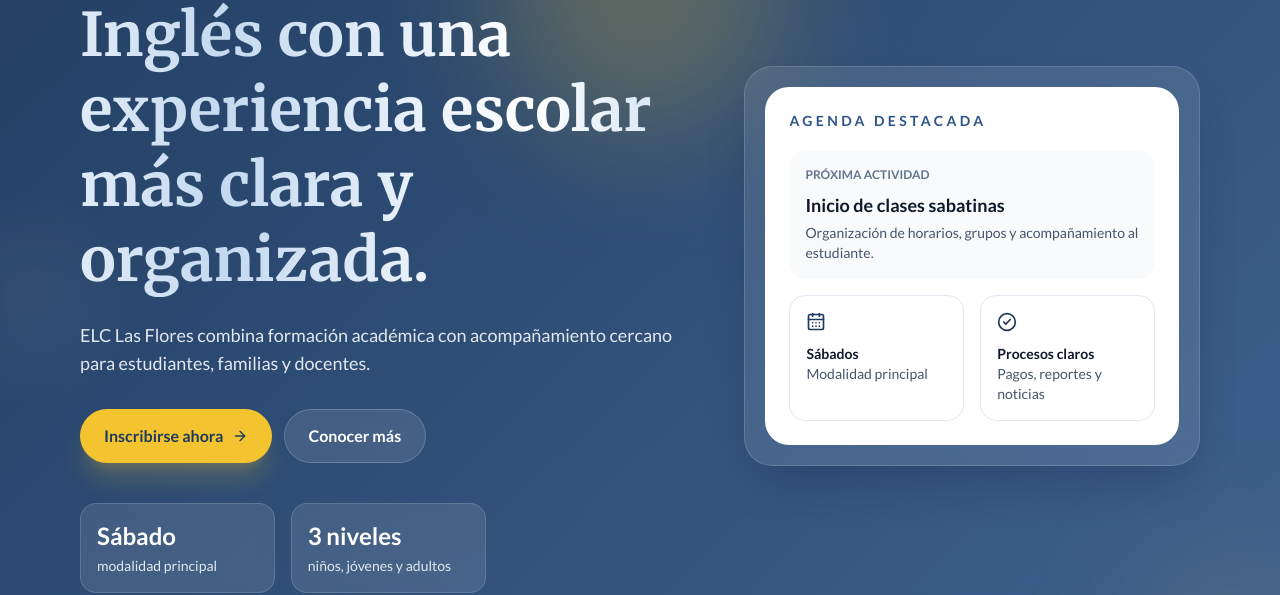
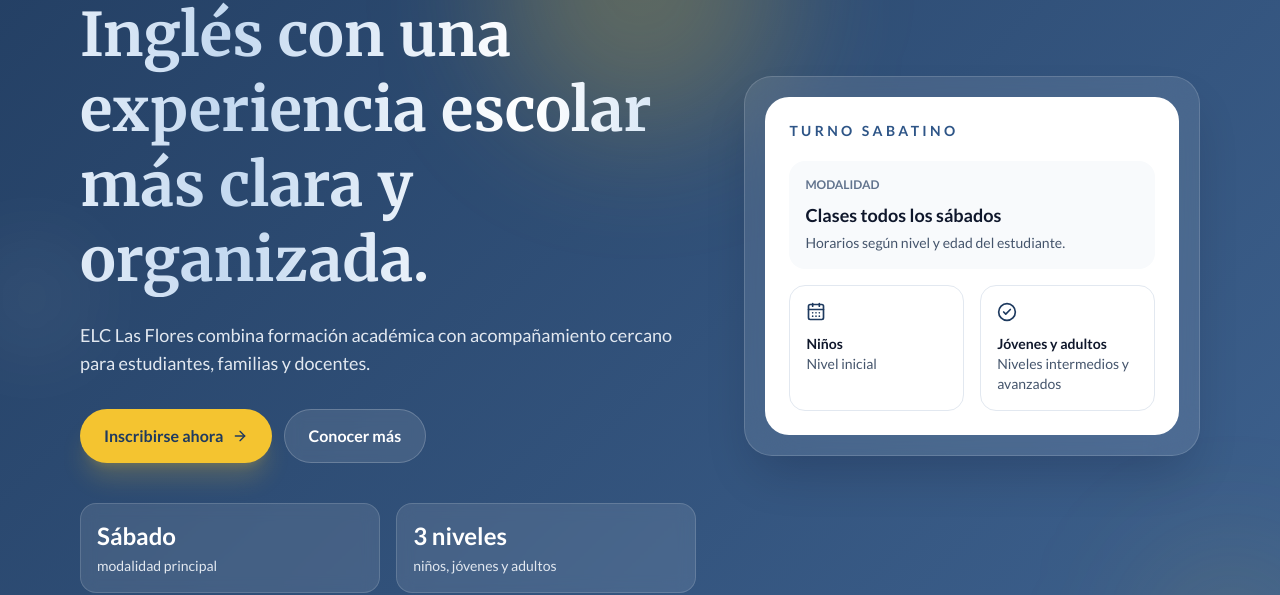
Before and after one commit to Kevin8775/ELC-Las-Flores, a Next.js app: page / in a window 1280 px wide. Shown: the part 246-841 px from the top of the page. Built offline with nearby package versions, Linux system fonts and the light colour scheme; no server answers.

Commit message:
refactor: improve landing page quality and accessibility

```diff
--- /dev/null
+++ b/src/components/icons.tsx
@@ -0,0 +1,23 @@
+export function FacebookIcon({ className }: { className?: string }) {
+  return (
+    <svg xmlns="http://www.w3.org/2000/svg" viewBox="0 0 24 24" fill="currentColor" className={className}>
+      <path d="M24 12.073c0-6.627-5.373-12-12-12s-12 5.373-12 12c0 5.99 4.388 10.954 10.125 11.854v-8.385H7.078v-3.47h3.047V9.43c0-3.007 1.792-4.669 4.533-4.669 1.312 0 2.686.235 2.686.235v2.953H15.83c-1.491 0-1.956.925-1.956 1.874v2.25h3.328l-.532 3.47h-2.796v8.385C19.612 23.027 24 18.062 24 12.073z" />
+    </svg>
+  );
+}
+
+export function TikTokIcon({ className }: { className?: string }) {
+  return (
+    <svg xmlns="http://www.w3.org/2000/svg" viewBox="0 0 24 24" fill="currentColor" className={className}>
+      <path d="M12.525.02c1.31-.02 2.61-.01 3.91-.02.08 1.53.63 3.09 1.75 4.17 1.12 1.11 2.7 1.62 4.24 1.79v4.03c-1.44-.05-2.89-.35-4.2-.97-.57-.26-1.1-.59-1.62-.93-.01 2.92.01 5.84-.02 8.75-.08 1.4-.54 2.79-1.35 3.94-1.31 1.92-3.58 3.17-5.91 3.21-1.43.08-2.86-.31-4.08-1.03-2.02-1.19-3.44-3.37-3.65-5.71-.02-.5-.03-1-.01-1.49.18-1.9 1.12-3.72 2.58-4.96 1.66-1.44 3.98-2.13 6.15-1.72.02 1.48-.04 2.96-.04 4.44-.99-.32-2.15-.23-3.02.37-.63.41-1.11 1.04-1.36 1.75-.21.51-.15 1.07-.14 1.61.24 1.64 1.82 3.02 3.5 2.87 1.12-.01 2.19-.66 2.77-1.61.19-.33.4-.67.41-1.06.1-1.79.06-3.57.07-5.36.01-4.03-.01-8.05.02-12.07z" />
+    </svg>
+  );
+}
+
+export function WhatsAppIcon({ className }: { className?: string }) {
+  return (
+    <svg xmlns="http://www.w3.org/2000/svg" viewBox="0 0 24 24" fill="currentColor" className={className}>
+      <path d="M17.472 14.382c-.297-.149-1.758-.867-2.03-.967-.273-.099-.471-.148-.67.15-.197.297-.767.966-.94 1.164-.173.199-.347.223-.644.075-.297-.15-1.255-.463-2.39-1.475-.883-.788-1.48-1.761-1.653-2.059-.173-.297-.018-.458.13-.606.134-.133.298-.347.446-.52.149-.174.198-.298.298-.497.099-.198.05-.371-.025-.52-.075-.149-.669-1.612-.916-2.207-.242-.579-.487-.5-.669-.51-.173-.008-.371-.01-.57-.01-.198 0-.52.074-.792.372-.272.297-1.04 1.016-1.04 2.479 0 1.462 1.065 2.875 1.213 3.074.149.198 2.096 3.2 5.077 4.487.709.306 1.262.489 1.694.625.712.227 1.36.195 1.871.118.571-.085 1.758-.719 2.006-1.413.248-.694.248-1.289.173-1.413-.074-.124-.272-.198-.57-.347m-5.421 7.403h-.004a9.87 9.87 0 01-5.031-1.378l-.361-.214-3.741.982.998-3.648-.235-.374a9.86 9.86 0 01-1.51-5.26c.001-5.45 4.436-9.884 9.888-9.884 2.64 0 5.122 1.03 6.988 2.898a9.825 9.825 0 012.893 6.994c-.003 5.45-4.437 9.884-9.885 9.884m8.413-18.297A11.815 11.815 0 0012.05 0C5.495 0 .16 5.335.157 11.892c0 2.096.547 4.142 1.588 5.945L.057 24l6.305-1.654a11.882 11.882 0 005.683 1.448h.005c6.554 0 11.89-5.335 11.893-11.893a11.821 11.821 0 00-3.48-8.413z" />
+    </svg>
+  );
+}
--- a/src/components/landing/BackToTop.tsx
+++ b/src/components/landing/BackToTop.tsx
@@ -1,38 +1,24 @@
 "use client";
 
-import { useEffect, useRef, useState } from "react";
+import { useEffect, useState } from "react";
 import { ArrowUp } from "lucide-react";
 
 export function BackToTop() {
   const [visible, setVisible] = useState(false);
-  const [opacity, setOpacity] = useState(0);
-  const ref = useRef<HTMLDivElement>(null);
 
   useEffect(() => {
-    const sentinel = document.createElement("div");
-    sentinel.style.height = "1px";
-    sentinel.style.position = "absolute";
-    sentinel.style.top = "400px";
-    document.body.appendChild(sentinel);
-
-    const observer = new IntersectionObserver(
-      ([entry]) => {
-        const show = !entry.isIntersecting;
-        setVisible(show);
-        requestAnimationFrame(() => setOpacity(show ? 1 : 0));
-      },
-      { threshold: 0 }
-    );
-
-    observer.observe(sentinel);
-    return () => {
-      observer.disconnect();
-      document.body.removeChild(sentinel);
-    };
+    const onScroll = () => setVisible(window.scrollY > 400);
+    window.addEventListener("scroll", onScroll, { passive: true });
+    onScroll();
+    return () => window.removeEventListener("scroll", onScroll);
   }, []);
 
   return (
-    <div ref={ref} className="fixed bottom-5 left-5 z-40" style={{ opacity, transform: `scale(${visible ? 1 : 0.8})`, transition: "opacity 0.3s ease, transform 0.3s ease", pointerEvents: visible ? "auto" : "none" }}>
+    <div
+      className={`fixed bottom-5 left-5 z-40 transition-all duration-300 ${
+        visible ? "opacity-100 scale-100" : "opacity-0 scale-90 pointer-events-none"
+      }`}
+    >
       <button
         type="button"
         onClick={() => window.scrollTo({ top: 0, behavior: "smooth" })}
--- a/src/components/landing/HeroSection.tsx
+++ b/src/components/landing/HeroSection.tsx
@@ -55,7 +55,7 @@ export function HeroSection() {
               Conocer más
             </a>
           </div>
-          <div className="mt-10 grid gap-4 sm:grid-cols-3" data-aos="fade-up" data-aos-delay="400">
+          <div className="mt-10 grid gap-4 sm:grid-cols-2" data-aos="fade-up" data-aos-delay="400">
             {stats.map((item) => (
               <div key={item.label} className="rounded-2xl border border-white/15 bg-white/10 p-4 backdrop-blur">
                 <p className="text-2xl font-black text-white">{item.value}</p>
@@ -71,23 +71,23 @@ export function HeroSection() {
           data-aos-delay="200"
         >
           <div className="rounded-[24px] bg-white p-6 text-slate-900">
-            <p className="text-sm font-semibold uppercase tracking-[0.24em] text-primary-light">Agenda destacada</p>
+            <p className="text-sm font-semibold uppercase tracking-[0.24em] text-primary-light">Turno sabatino</p>
             <div className="mt-5 space-y-4">
               <div className="rounded-2xl bg-slate-50 p-4">
-                <p className="text-xs font-semibold uppercase text-slate-500">Próxima actividad</p>
-                <p className="mt-2 text-lg font-bold">Inicio de clases sabatinas</p>
-                <p className="mt-1 text-sm text-slate-600">Organización de horarios, grupos y acompañamiento al estudiante.</p>
+                <p className="text-xs font-semibold uppercase text-slate-500">Modalidad</p>
+                <p className="mt-2 text-lg font-bold">Clases todos los sábados</p>
+                <p className="mt-1 text-sm text-slate-600">Horarios según nivel y edad del estudiante.</p>
               </div>
               <div className="grid gap-4 sm:grid-cols-2">
                 <div className="rounded-2xl border border-slate-200 p-4">
                   <CalendarDays className="h-5 w-5 text-primary" />
-                  <p className="mt-3 text-sm font-semibold text-slate-900">Sábados</p>
-                  <p className="text-sm text-slate-600">Modalidad principal</p>
+                  <p className="mt-3 text-sm font-semibold text-slate-900">Niños</p>
+                  <p className="text-sm text-slate-600">Nivel inicial</p>
                 </div>
                 <div className="rounded-2xl border border-slate-200 p-4">
                   <CheckCircle2 className="h-5 w-5 text-primary" />
-                  <p className="mt-3 text-sm font-semibold text-slate-900">Procesos claros</p>
-                  <p className="text-sm text-slate-600">Pagos, reportes y noticias</p>
+                  <p className="mt-3 text-sm font-semibold text-slate-900">Jóvenes y adultos</p>
+                  <p className="text-sm text-slate-600">Niveles intermedios y avanzados</p>
                 </div>
               </div>
             </div>
--- a/src/components/landing/NewsSection.tsx
+++ b/src/components/landing/NewsSection.tsx
@@ -113,9 +113,6 @@ export function NewsSection() {
                       <span className="text-xs text-slate-500">{formatDate(item.createdAt)}</span>
                     </div>
                     <h3 className="mt-5 text-xl font-bold text-slate-900">{item.titulo}</h3>
-                    <p className="mt-3 text-sm leading-7 text-slate-600">
-                      Información institucional, eventos y comunicados para mantener a la comunidad al día.
-                    </p>
                   </article>
                 );
               })}
@@ -133,7 +130,10 @@ export function NewsSection() {
               </div>
             ) : (
               <form onSubmit={handleSubmit} className="mt-6 space-y-4">
+                <div>
+                  <label htmlFor="c-correo" className="sr-only">Tu correo electrónico</label>
                   <input
+                    id="c-correo"
                     type="email"
                     placeholder="Tu correo electrónico"
                     value={correo}
@@ -141,7 +141,11 @@ export function NewsSection() {
                     required
                     className="w-full rounded-xl border border-slate-200 px-4 py-3 text-sm outline-none transition focus:border-primary focus:ring-2 focus:ring-primary/10"
                   />
+                </div>
+                <div>
+                  <label htmlFor="c-mensaje" className="sr-only">Tu comentario</label>
                   <textarea
+                    id="c-mensaje"
                     placeholder="Escribe tu comentario..."
                     rows={4}
                     value={mensaje}
@@ -149,6 +153,7 @@ export function NewsSection() {
                     required
                     className="w-full resize-none rounded-xl border border-slate-200 px-4 py-3 text-sm outline-none transition focus:border-primary focus:ring-2 focus:ring-primary/10"
                   />
+                </div>
                 {error && <p className="text-sm text-red-600">{error}</p>}
                 <button
                   type="submit"
--- a/src/components/landing/SocialSection.tsx
+++ b/src/components/landing/SocialSection.tsx
@@ -1,18 +1,4 @@
-function FacebookIcon({ className }: { className?: string }) {
-  return (
-    <svg xmlns="http://www.w3.org/2000/svg" viewBox="0 0 24 24" fill="currentColor" className={className}>
-      <path d="M24 12.073c0-6.627-5.373-12-12-12s-12 5.373-12 12c0 5.99 4.388 10.954 10.125 11.854v-8.385H7.078v-3.47h3.047V9.43c0-3.007 1.792-4.669 4.533-4.669 1.312 0 2.686.235 2.686.235v2.953H15.83c-1.491 0-1.956.925-1.956 1.874v2.25h3.328l-.532 3.47h-2.796v8.385C19.612 23.027 24 18.062 24 12.073z" />
-    </svg>
-  );
-}
-
-function TikTokIcon({ className }: { className?: string }) {
-  return (
-    <svg xmlns="http://www.w3.org/2000/svg" viewBox="0 0 24 24" fill="currentColor" className={className}>
-      <path d="M12.525.02c1.31-.02 2.61-.01 3.91-.02.08 1.53.63 3.09 1.75 4.17 1.12 1.11 2.7 1.62 4.24 1.79v4.03c-1.44-.05-2.89-.35-4.2-.97-.57-.26-1.1-.59-1.62-.93-.01 2.92.01 5.84-.02 8.75-.08 1.4-.54 2.79-1.35 3.94-1.31 1.92-3.58 3.17-5.91 3.21-1.43.08-2.86-.31-4.08-1.03-2.02-1.19-3.44-3.37-3.65-5.71-.02-.5-.03-1-.01-1.49.18-1.9 1.12-3.72 2.58-4.96 1.66-1.44 3.98-2.13 6.15-1.72.02 1.48-.04 2.96-.04 4.44-.99-.32-2.15-.23-3.02.37-.63.41-1.11 1.04-1.36 1.75-.21.51-.15 1.07-.14 1.61.24 1.64 1.82 3.02 3.5 2.87 1.12-.01 2.19-.66 2.77-1.61.19-.33.4-.67.41-1.06.1-1.79.06-3.57.07-5.36.01-4.03-.01-8.05.02-12.07z" />
-    </svg>
-  );
-}
+import { FacebookIcon, TikTokIcon } from "@/components/icons";
 
 const socialLinks = [
   { icon: FacebookIcon, href: "https://www.facebook.com/profile.php?id=100063896447056", label: "Facebook", hoverBg: "hover:bg-[#1877f2]/15", hoverText: "hover:text-[#1877f2]" },
--- a/src/components/landing/TestimonialsSection.tsx
+++ b/src/components/landing/TestimonialsSection.tsx
@@ -115,7 +115,10 @@ export function TestimonialsSection() {
               </div>
             ) : (
               <form onSubmit={handleSubmit} className="mt-6 space-y-4">
+                <div>
+                  <label htmlFor="t-nombre" className="sr-only">Tu nombre</label>
                   <input
+                    id="t-nombre"
                     type="text"
                     placeholder="Tu nombre"
                     value={nombre}
@@ -123,7 +126,11 @@ export function TestimonialsSection() {
                     required
                     className="w-full rounded-xl border border-slate-200 px-4 py-3 text-sm outline-none transition focus:border-primary focus:ring-2 focus:ring-primary/10"
                   />
+                </div>
+                <div>
+                  <label htmlFor="t-texto" className="sr-only">Tu experiencia</label>
                   <textarea
+                    id="t-texto"
                     placeholder="Escribe tu experiencia..."
                     rows={4}
                     value={texto}
@@ -131,13 +138,18 @@ export function TestimonialsSection() {
                     required
                     className="w-full resize-none rounded-xl border border-slate-200 px-4 py-3 text-sm outline-none transition focus:border-primary focus:ring-2 focus:ring-primary/10"
                   />
+                </div>
+                <div>
+                  <label htmlFor="t-rol" className="sr-only">Tu rol</label>
                   <input
+                    id="t-rol"
                     type="text"
                     placeholder="Tu rol (ej: Madre de familia, Estudiante) — opcional"
                     value={rol}
                     onChange={(e) => setRol(e.target.value)}
                     className="w-full rounded-xl border border-slate-200 px-4 py-3 text-sm outline-none transition focus:border-primary focus:ring-2 focus:ring-primary/10"
                   />
+                </div>
                 {error && <p className="text-sm text-red-600">{error}</p>}
                 <button
                   type="submit"
```
Also changed, not shown: src/components/landing/LandingFooter.tsx (+1 -24 lines). Lines whose indentation alone changed are shown as unchanged.
